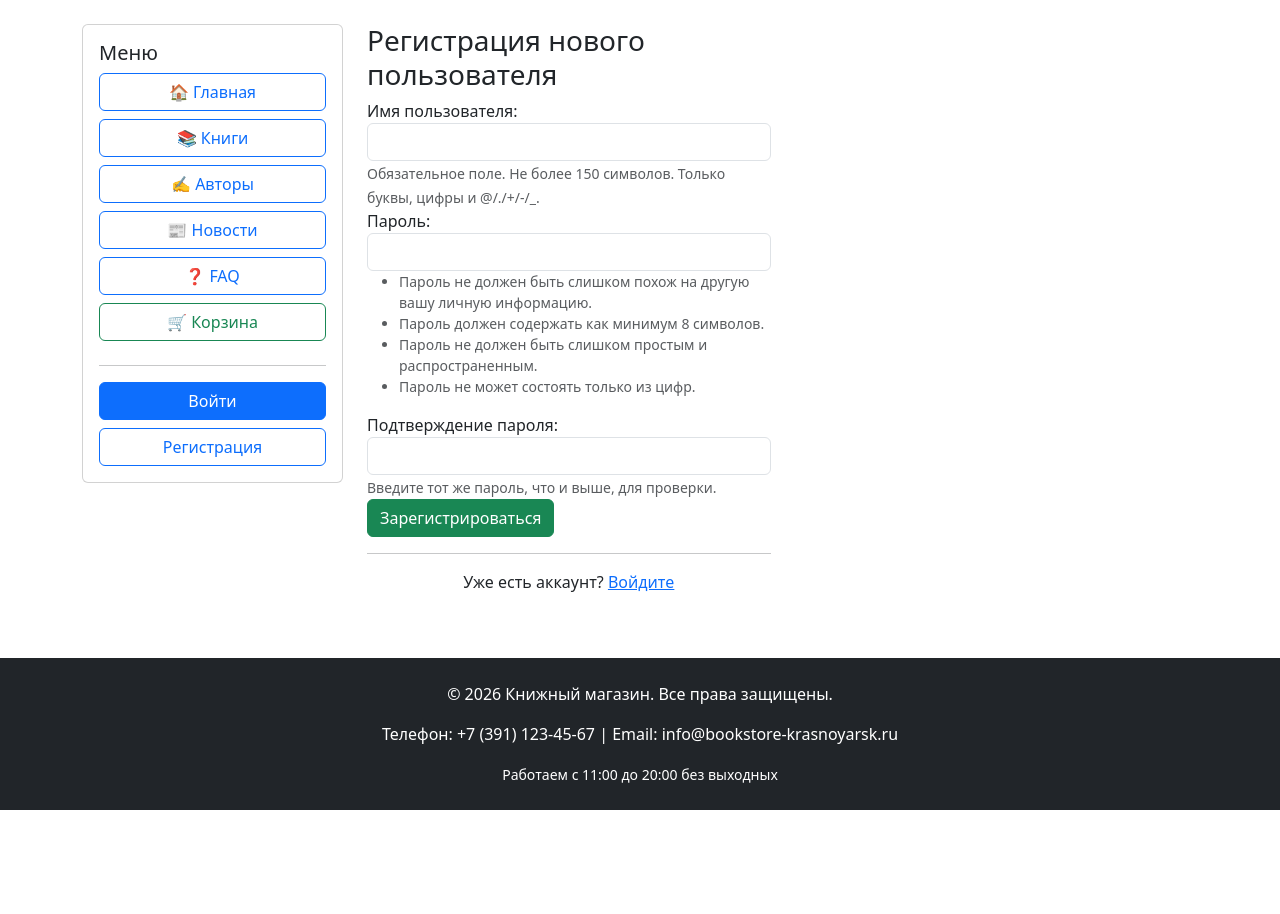
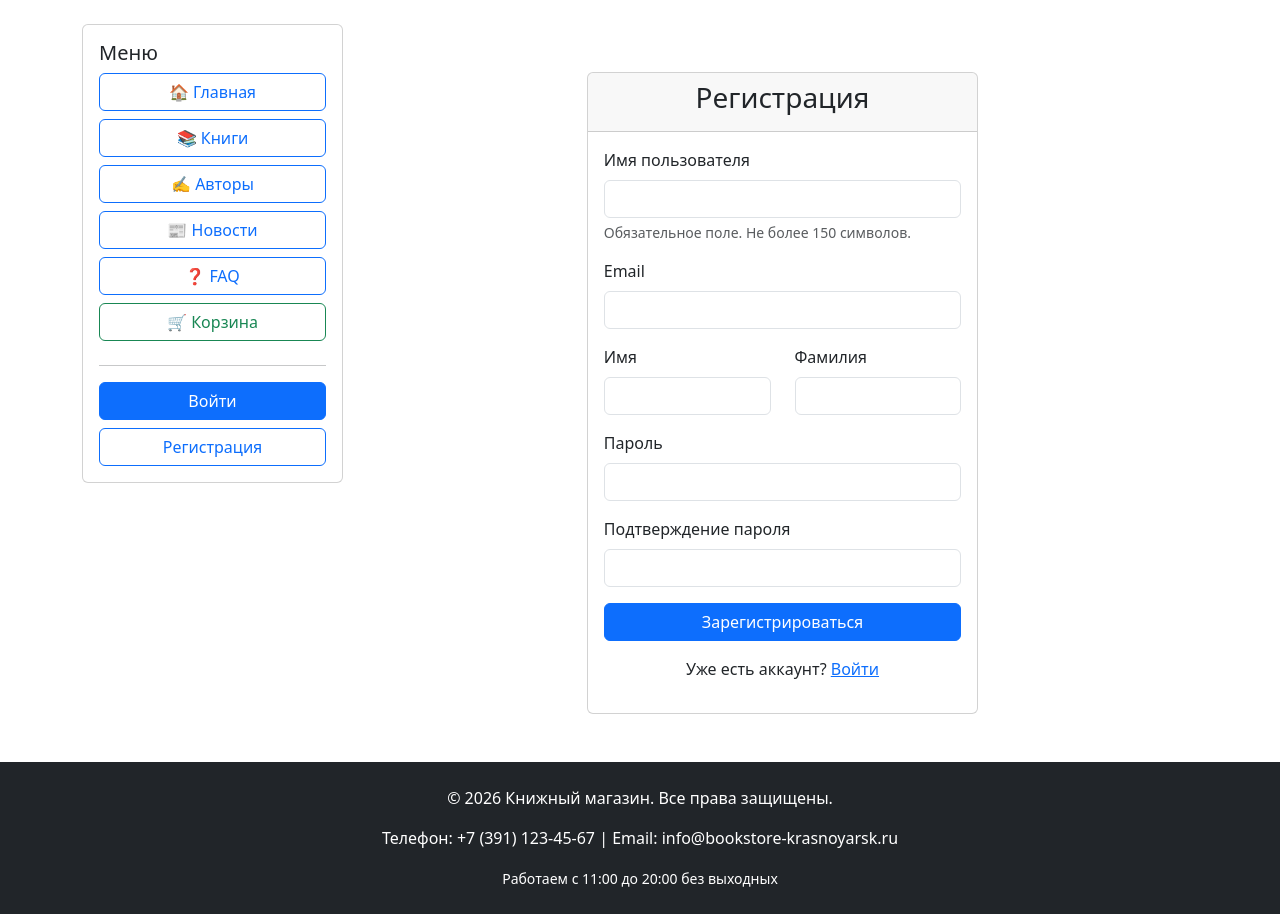
Before and after one commit to AnastasiaBosch/hab, a Django app: page /catalog/accounts/register/ in a window 1280 px wide. Shown: the part 56-970 px from the top of the page. Before the commit the page ends 866 px from the top, so only its background shows below. Run offline with Django 5.2, Linux system fonts and the light colour scheme.

Commit message:
исправлена регистрация

```diff
--- a/nl/catalog/templates/catalog/registration/register.html
+++ b/nl/catalog/templates/catalog/registration/register.html
@@ -1,59 +1,67 @@
+<!-- templates/catalog/registration/register.html -->
 {% extends "base_generic.html" %}
 
 {% block content %}
-<div class="row">
-    <div class="col-md-6 col-md-offset-3">
-        <div class="panel panel-default">
-            <div class="panel-heading">
-                <h3 class="panel-title">Регистрация нового пользователя</h3>
+<div class="container mt-5">
+    <div class="row justify-content-center">
+        <div class="col-md-6">
+            <div class="card">
+                <div class="card-header">
+                    <h3 class="text-center">Регистрация</h3>
                 </div>
-            <div class="panel-body">
-                {% if messages %}
-                    {% for message in messages %}
-                    <div class="alert alert-success">
-                        {{ message }}
-                    </div>
-                    {% endfor %}
-                {% endif %}
-
+                <div class="card-body">
                     <form method="post">
                         {% csrf_token %}
 
-                    <div class="form-group">
-                        <label for="id_username">Имя пользователя:</label>
-                        <input type="text" name="username" class="form-control" id="id_username" required>
-                        <small class="text-muted">Обязательное поле. Не более 150 символов. Только буквы, цифры и @/./+/-/_.</small>
+                        {% if messages %}
+                        <div class="alert alert-danger">
+                            {% for message in messages %}
+                                <p>{{ message }}</p>
+                            {% endfor %}
+                        </div>
+                        {% endif %}
+
+                        <div class="mb-3">
+                            <label for="username" class="form-label">Имя пользователя</label>
+                            <input type="text" class="form-control" id="username" name="username" required>
+                            <div class="form-text">Обязательное поле. Не более 150 символов.</div>
                         </div>
 
-                    <div class="form-group">
-                        <label for="id_password1">Пароль:</label>
-                        <input type="password" name="password1" class="form-control" id="id_password1" required>
-                        <small class="text-muted">
-                            <ul>
-                                <li>Пароль не должен быть слишком похож на другую вашу личную информацию.</li>
-                                <li>Пароль должен содержать как минимум 8 символов.</li>
-                                <li>Пароль не должен быть слишком простым и распространенным.</li>
-                                <li>Пароль не может состоять только из цифр.</li>
-                            </ul>
-                        </small>
+                        <div class="mb-3">
+                            <label for="email" class="form-label">Email</label>
+                            <input type="email" class="form-control" id="email" name="email" required>
                         </div>
 
-                    <div class="form-group">
-                        <label for="id_password2">Подтверждение пароля:</label>
-                        <input type="password" name="password2" class="form-control" id="id_password2" required>
-                        <small class="text-muted">Введите тот же пароль, что и выше, для проверки.</small>
+                        <div class="row">
+                            <div class="col-md-6 mb-3">
+                                <label for="first_name" class="form-label">Имя</label>
+                                <input type="text" class="form-control" id="first_name" name="first_name" required>
+                            </div>
+                            <div class="col-md-6 mb-3">
+                                <label for="last_name" class="form-label">Фамилия</label>
+                                <input type="text" class="form-control" id="last_name" name="last_name" required>
+                            </div>
                         </div>
 
-                    <div class="form-group">
-                        <button type="submit" class="btn btn-success btn-block">Зарегистрироваться</button>
+                        <div class="mb-3">
+                            <label for="password1" class="form-label">Пароль</label>
+                            <input type="password" class="form-control" id="password1" name="password1" required>
+                        </div>
+
+                        <div class="mb-3">
+                            <label for="password2" class="form-label">Подтверждение пароля</label>
+                            <input type="password" class="form-control" id="password2" name="password2" required>
+                        </div>
+
+                        <div class="d-grid gap-2">
+                            <button type="submit" class="btn btn-primary">Зарегистрироваться</button>
                         </div>
                     </form>
 
-                <hr>
-
-                <p class="text-center">
-                    Уже есть аккаунт? <a href="{% url 'login' %}">Войдите</a>
-                </p>
+                    <div class="mt-3 text-center">
+                        <p>Уже есть аккаунт? <a href="{% url 'login' %}">Войти</a></p>
+                    </div>
+                </div>
             </div>
         </div>
     </div>
--- a/nl/catalog/views.py
+++ b/nl/catalog/views.py
@@ -4,6 +4,7 @@ from django.views import generic
 from .filters import BookFilter
 from django.db.models import Q
 from django.contrib.auth.forms import UserCreationForm
+from django.contrib.auth.models import User
 from django.contrib import messages
 from django.contrib.auth.decorators import login_required
 from django.contrib.auth import logout as auth_logout
@@ -101,16 +102,44 @@ class AuthorDetailView(generic.DetailView):
 
 def register(request):
     if request.method == 'POST':
-        form = UserCreationForm(request.POST)
-        if form.is_valid():
-            form.save()
-            username = form.cleaned_data.get('username')
-            messages.success(request, f'Аккаунт создан для {username}! Теперь вы можете войти.')
+        username = request.POST.get('username')
+        email = request.POST.get('email')
+        first_name = request.POST.get('first_name')
+        last_name = request.POST.get('last_name')
+        password1 = request.POST.get('password1')
+        password2 = request.POST.get('password2')
+
+        if password1 != password2:
+            messages.error(request, 'Пароли не совпадают')
+            return render(request, 'catalog/registration/register.html')
+
+        if User.objects.filter(email=email).exists():
+            messages.error(request, 'Пользователь с таким email уже существует')
+            return render(request, 'catalog/registration/register.html')
+
+        try:
+            user = User.objects.create_user(
+                username=username,
+                email=email,
+                password=password1,
+                first_name=first_name,
+                last_name=last_name
+            )
+
+            UserProfile.objects.create(user=user)
+
+            messages.success(
+                request,
+                f'Аккаунт создан для {username}! Теперь вы можете войти.'
+            )
             return redirect('login')
-    else:
-        form = UserCreationForm()
 
-    return render(request, 'catalog/registration/register.html', {'form': form})
+        except Exception as e:
+            messages.error(request, f'Ошибка при создании пользователя: {str(e)}')
+            return render(request, 'catalog/registration/register.html')
+
+    # Если GET запрос
+    return render(request, 'catalog/registration/register.html')
 
 @login_required
 def profile(request):
```
Lines whose indentation alone changed are shown as unchanged.
